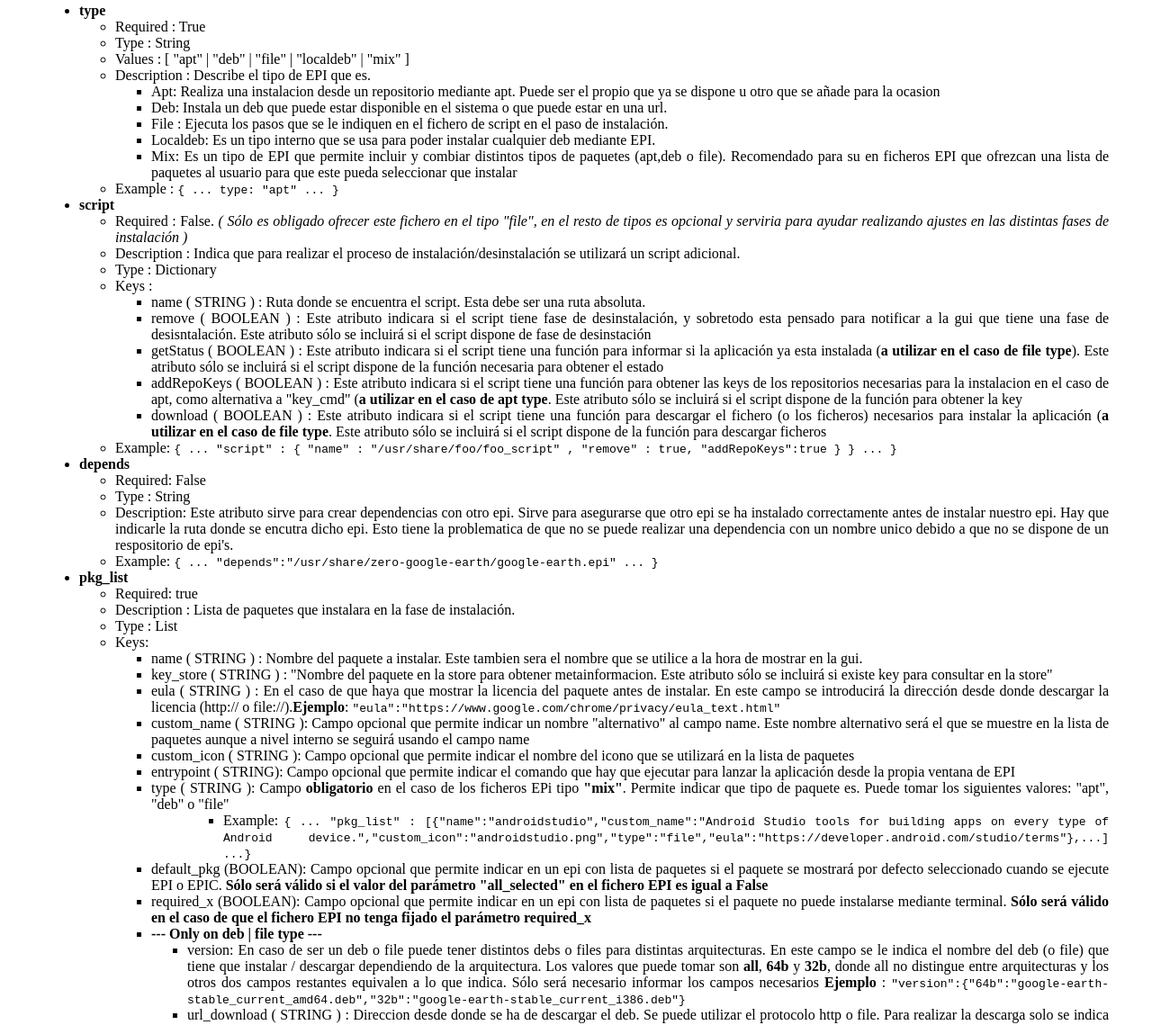
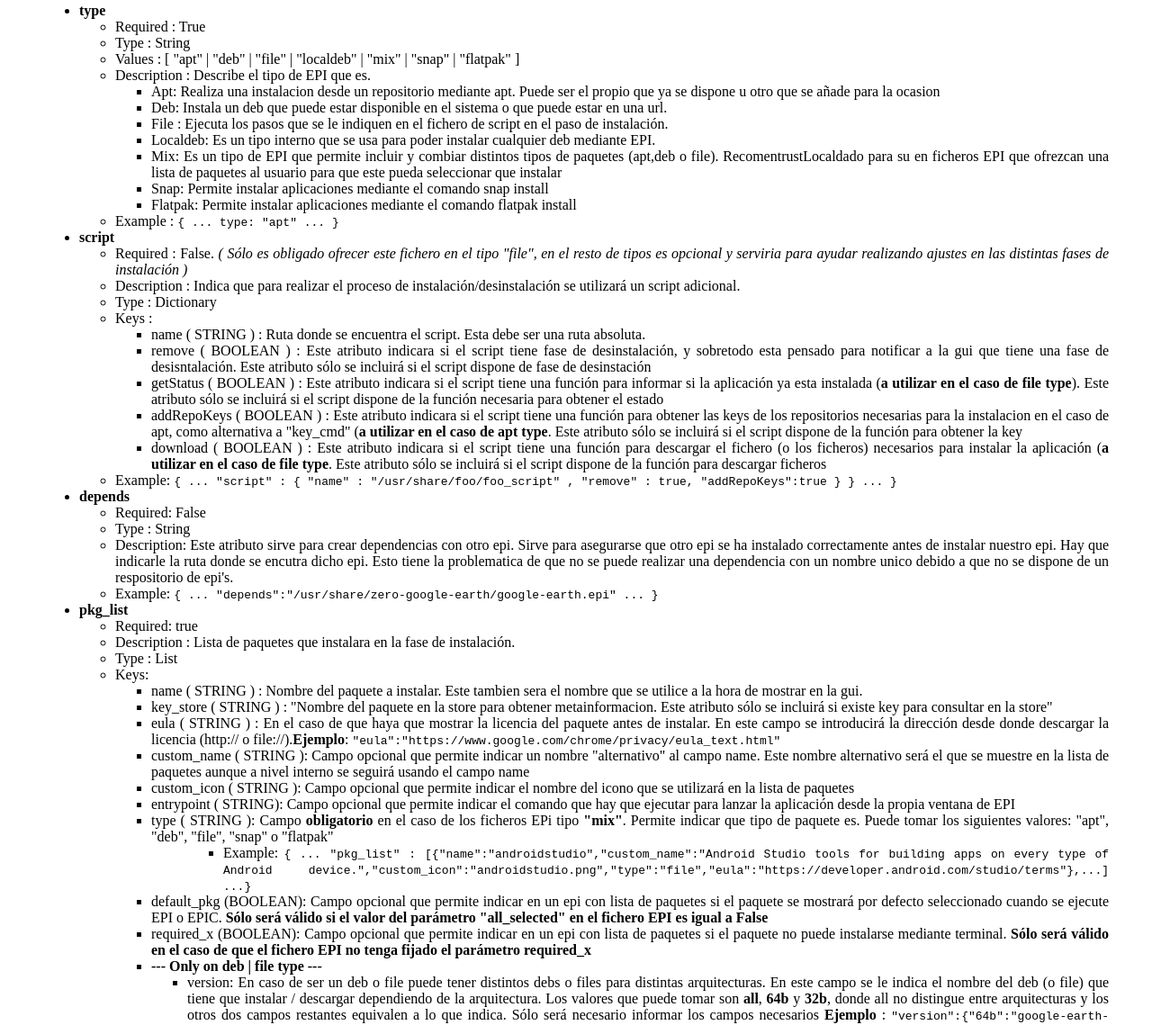
Before and after one commit to lliurex/lliurex.github.io, a website: page EPI/Guia_Epi.html in a window 1280 px wide. Shown: the part 345-1484 px from the top of the page at 90% size. Drawn offline with Linux system fonts and the light colour scheme.

Commit message:
Updated doc

```diff
--- a/EPI/Guia_Epi.html
+++ b/EPI/Guia_Epi.html
@@ -26,13 +26,15 @@ Por convención los ficheros se instalaran en la ruta /usr/share/NOMBREDELPAQUET
 <li><strong>type</strong><ul>
 <li>Required : True</li>
 <li>Type : String</li>
-<li>Values : [ "apt" | "deb" | "file" | "localdeb" | "mix" ]</li>
+<li>Values : [ "apt" | "deb" | "file" | "localdeb" | "mix" | "snap" | "flatpak" ]</li>
 <li>Description : Describe el tipo de EPI que es.<ul>
 <li>Apt: Realiza una instalacion desde un repositorio mediante apt. Puede ser el propio que ya se dispone u otro que se añade para la ocasion</li>
 <li>Deb: Instala un deb que puede estar disponible en el sistema o que puede estar en una url.</li>
 <li>File : Ejecuta los pasos que se le indiquen en el fichero de script en el paso de instalación.</li>
 <li>Localdeb: Es un tipo interno que se usa para poder instalar cualquier deb mediante EPI.</li>
-<li>Mix: Es un tipo de EPI que permite incluir y combiar distintos tipos de paquetes (apt,deb o file). Recomendado para su en ficheros EPI que ofrezcan una lista de paquetes al usuario para que este pueda seleccionar que instalar</li></ul></li>
+<li>Mix: Es un tipo de EPI que permite incluir y combiar distintos tipos de paquetes (apt,deb o file). RecomentrustLocaldado para su en ficheros EPI que ofrezcan una lista de paquetes al usuario para que este pueda seleccionar que instalar</li>
+<li>Snap: Permite instalar aplicaciones mediante el comando snap install</li>
+<li>Flatpak: Permite instalar aplicaciones mediante el comando flatpak install</li></ul></li>
 <li>Example : <code>{ ... type: "apt" ... }</code></li></ul></li>
 <li><strong>script</strong><ul>
 <li>Required : False. <em>( Sólo es obligado ofrecer este fichero en el tipo "file", en el resto de tipos es opcional y serviria para ayudar realizando ajustes en las distintas fases de instalación )</em></li>
@@ -61,7 +63,7 @@ Por convención los ficheros se instalaran en la ruta /usr/share/NOMBREDELPAQUET
 <li>custom_name ( STRING ): Campo opcional que permite indicar un nombre "alternativo" al campo name. Este nombre alternativo será el que se muestre en la lista de paquetes aunque a nivel interno se seguirá usando el campo name</li>
 <li>custom_icon ( STRING ): Campo opcional que permite indicar el nombre del icono que se utilizará en la lista de paquetes</li>
 <li>entrypoint ( STRING): Campo opcional que permite indicar el comando que hay que ejecutar para lanzar la aplicación desde la propia ventana de EPI</li>
-<li>type ( STRING ): Campo <strong>obligatorio</strong> en el caso de los ficheros EPi tipo <strong>"mix"</strong>. Permite indicar que tipo de paquete es. Puede tomar los siguientes valores: "apt", "deb" o "file"</li>
+<li>type ( STRING ): Campo <strong>obligatorio</strong> en el caso de los ficheros EPi tipo <strong>"mix"</strong>. Permite indicar que tipo de paquete es. Puede tomar los siguientes valores: "apt", "deb", "file", "snap" o "flatpak"</li>
 <ul><ul><li>Example: <code>{ ... "pkg_list" : [{"name":"androidstudio","custom_name":"Android Studio tools for building apps on every type of Android  device.","custom_icon":"androidstudio.png","type":"file","eula":"https://developer.android.com/studio/terms"},...] ...}</code></li></ul></ul>
 <li>default_pkg (BOOLEAN): Campo opcional que permite indicar en un epi con lista de paquetes si el paquete se mostrará por defecto seleccionado cuando se ejecute EPI o EPIC.<strong> Sólo será válido si el valor del parámetro "all_selected" en el fichero EPI es igual a False</strong></li>
 <li>required_x (BOOLEAN): Campo opcional que permite indicar en un epi con lista de paquetes si el paquete no puede instalarse mediante terminal.<strong> Sólo será válido en el caso de que el fichero EPI no tenga fijado el parámetro required_x</strong></ul></li>
```
